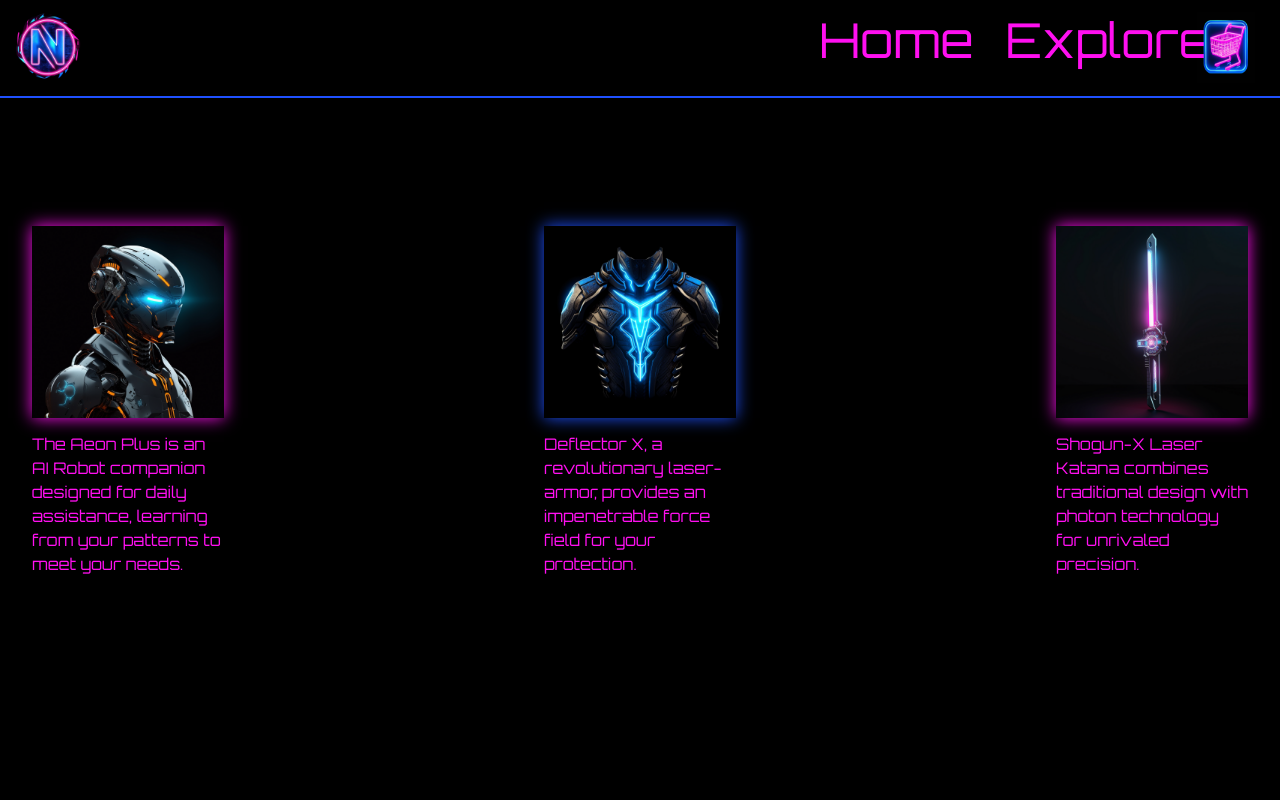
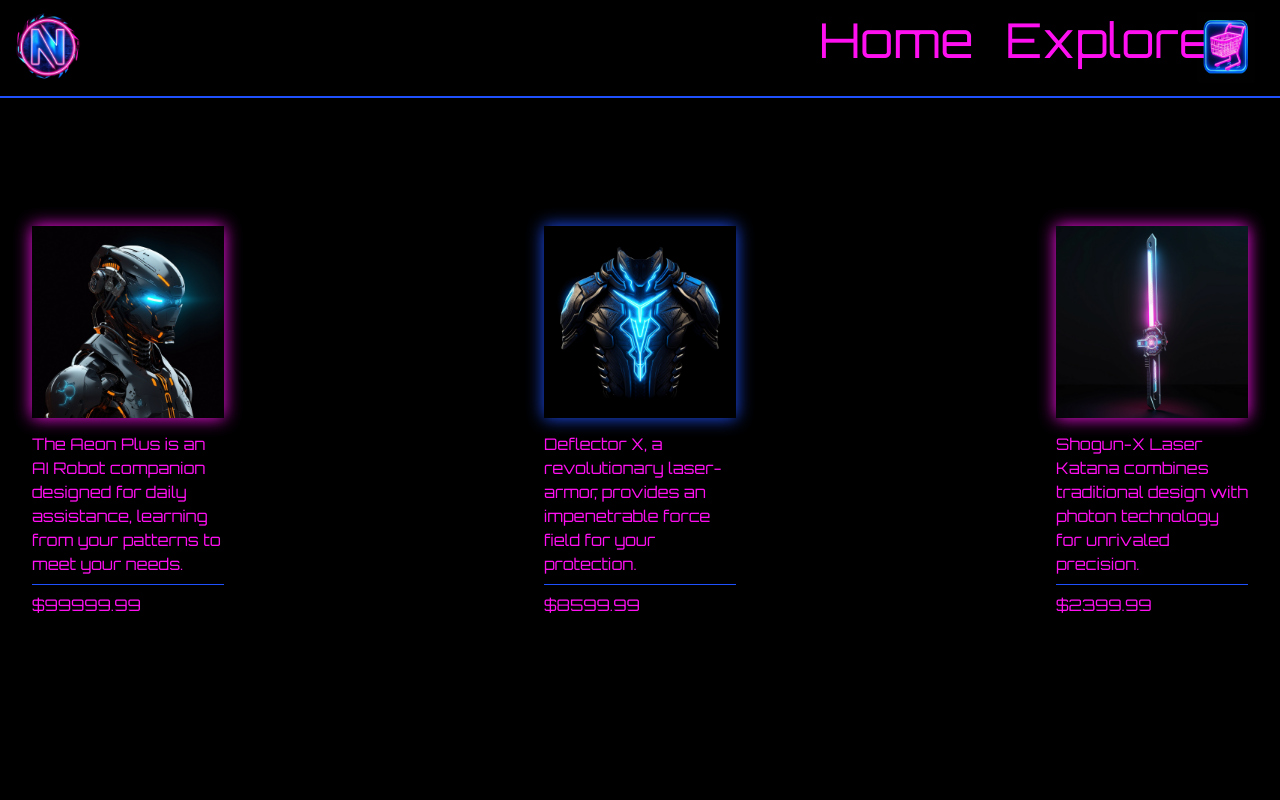
Before and after one commit to OblivionNoirV2/NeonNights, a React (Create React App) app: page / in a window 1280 px wide. Shown: the top 800 px of the page. Built offline with nearby package versions, Linux system fonts and the light colour scheme.

Commit message:
add prices to layout

```diff
--- a/src/Home.tsx
+++ b/src/Home.tsx
@@ -125,6 +125,10 @@ function getImageCaption(img: string, length: string) {
     }
 
 }
+
+function getPrice(img: string) {
+    return product_info[img].price;
+}
 const ImagesGrid: React.FC<ImagesGridProps> = ({ images }) => {
     return (
         <div className="image-grid">
@@ -147,6 +151,8 @@ const ImagesGrid: React.FC<ImagesGridProps> = ({ images }) => {
                         </button>
                         <figcaption className="image-caption mt-2">
                             {getImageCaption(img_name, "short")}
+                            <hr className='my-2'></hr>
+                            {"$" + getPrice(img_name)}
                         </figcaption>
                     </section>
                 )
```
